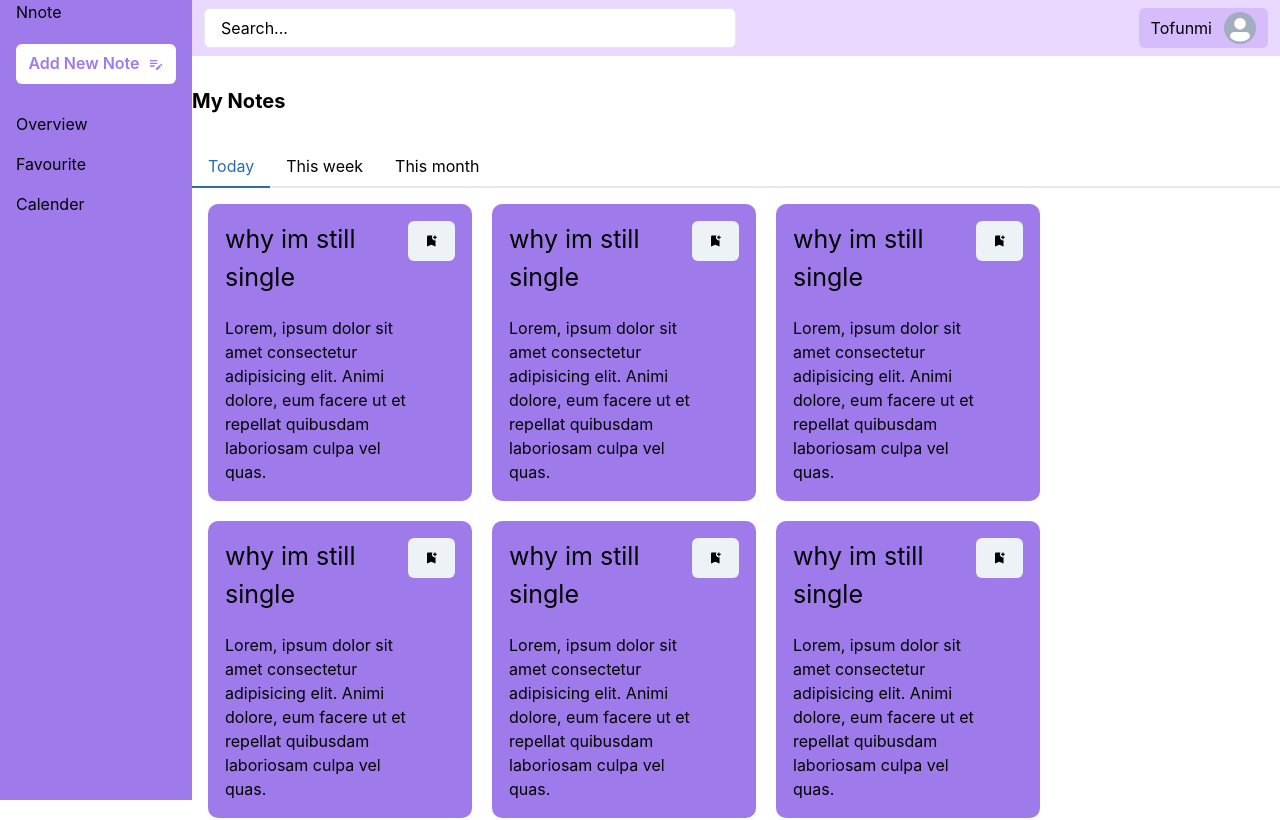
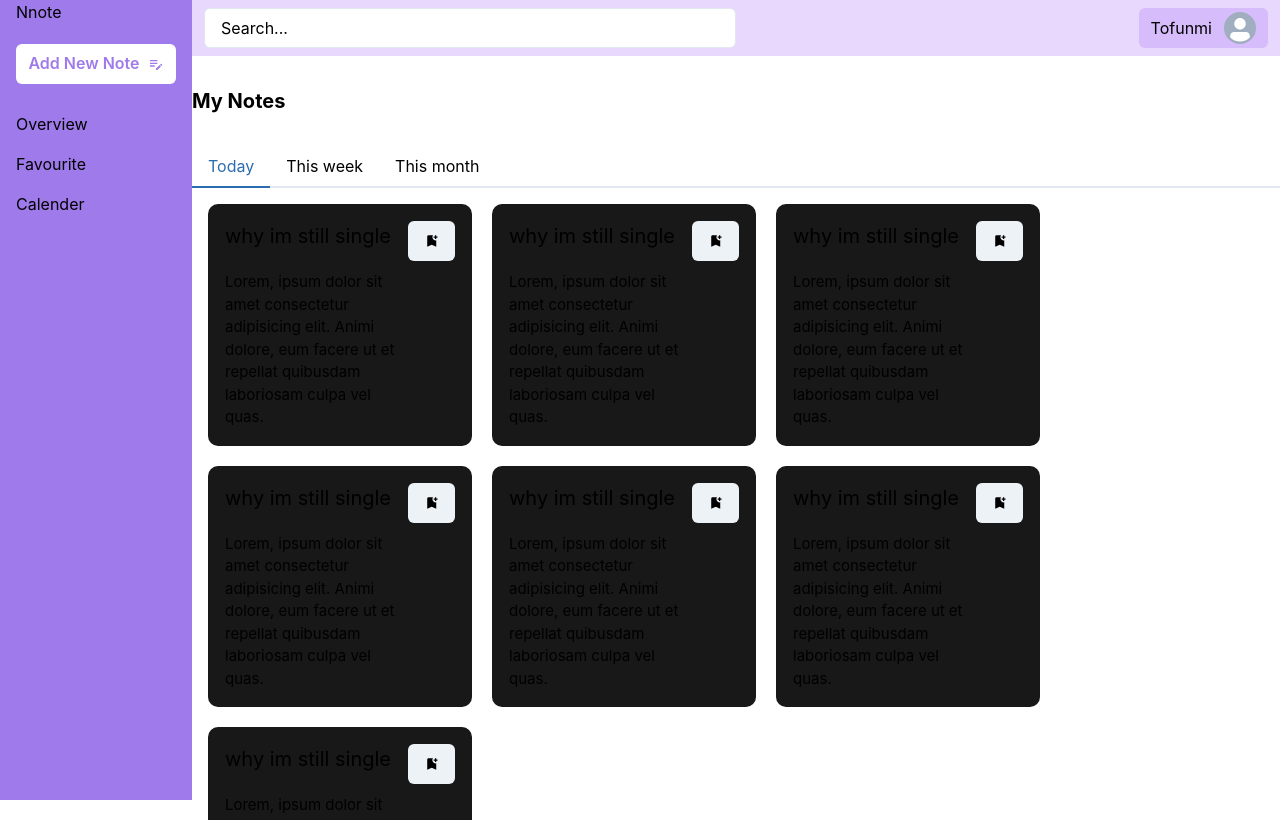
Before and after one commit to devtofunmi/Nnote, a React (Vite) app: page /dashboard in a window 1280 px wide. Shown: the top 820 px of the page. Built offline with nearby package versions, Linux system fonts and the light colour scheme.

Commit message:
change the background and font size

```diff
--- a/src/components/NoteCard.jsx
+++ b/src/components/NoteCard.jsx
@@ -3,11 +3,11 @@ import { MdBookmarkAdd } from "react-icons/md";
 
 const NoteCard = () => {
   return (
-    <Box width={"25%"} bg={"purple.400"} p={"17px"} borderRadius={"10px"}>
+    <Box width={"25%"} bg={"#181819"} p={"17px"} borderRadius={"10px"}>
       <Flex>
         <Box>
-          <Text fontSize={"25px"}>why im still single</Text>
-          <Text mt={5}>
+          <Text fontSize={"20px"}>why im still single</Text>
+          <Text mt={5} fontSize={"15px"}>
             Lorem, ipsum dolor sit amet consectetur adipisicing elit. Animi
             dolore, eum facere ut et repellat quibusdam laboriosam culpa vel
             quas.
```
